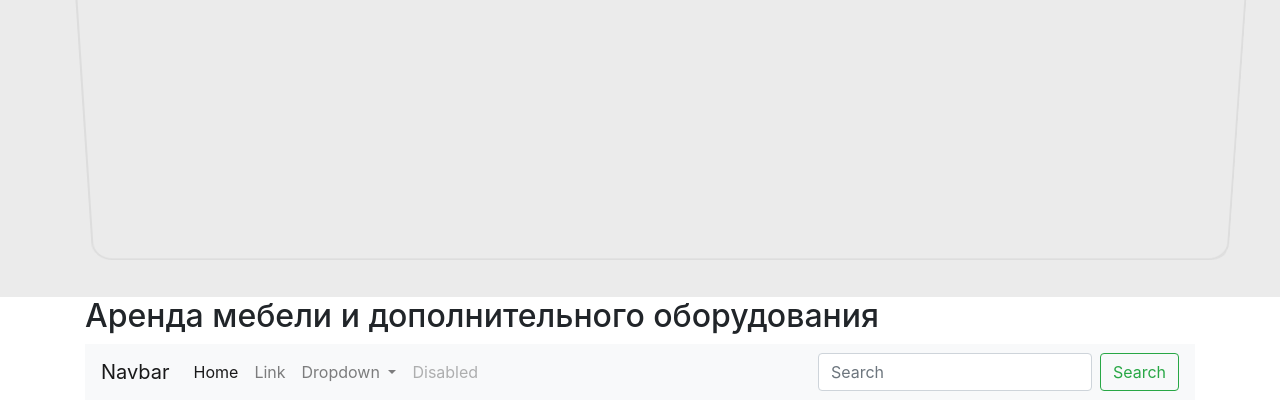
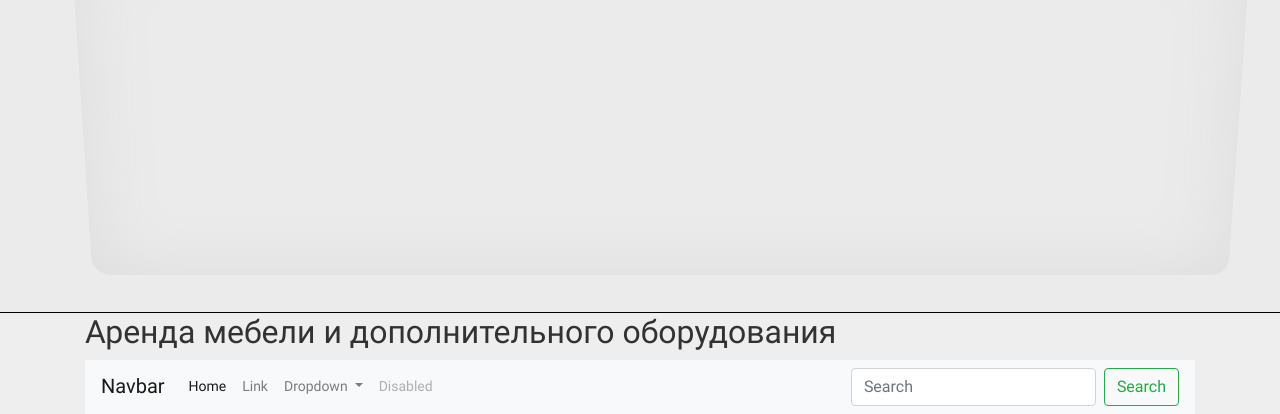
Before and after one commit to hramn1/Glavtent-group, a website: page index.html in a window 1280 px wide. Shown: the part 742-1156 px from the top of the page. Drawn offline with nearby package versions, Linux system fonts and the light colour scheme; files that its build step writes are made by us from their sources.

Commit message:
верстка

```diff
--- a/sass/blocks/cube.scss
+++ b/sass/blocks/cube.scss
@@ -22,13 +22,13 @@
   left: 0;
   width: 100%;
   height: 380px;
-  padding: 5px 13px;
+  padding: 10px 13px;
   color: #1F0405;
   font-size: 16px;
   text-align: center;
   line-height: 70px;
   border-radius: 4px;
-  box-shadow: inset 0 0 0 2px #dddddd;
+  box-shadow: inset 0 0 70px 4px #ddd;
   overflow: hidden;
   border-radius: 20px;
   &--front {
--- a/sass/blocks/tent.scss
+++ b/sass/blocks/tent.scss
@@ -1,11 +1,17 @@
 .tent{
 	padding: 20px 80px 70px;
 	border-top: solid 1px $grey-color;
+	border-bottom: solid 1px black;
 	background-color: rgb(235,235,235);
+	&__title{
+		margin-bottom: 20px;
+		margin-top: 15px;
+	}
 }
 .tent-title{
 	text-align: center;
 	padding-bottom:70px;
+	margin-top: 15px;
 }
 .widget-item{
 	margin-top: 10px;
@@ -22,5 +28,6 @@
 	}
 	&__title{
 		margin-bottom: 10px;
+		margin-top: 15px;
 	}
 }
--- /dev/null
+++ b/sass/global.scss
@@ -0,0 +1,21 @@
+@font-face {
+  font-family:"Roboto";
+  font-weight:700;
+  font-style:normal;
+  src:url(../fonts/Robotobold.woff2) format("woff2"),
+  url(../fonts/Robotobold.woff) format("woff");
+}
+@font-face {
+  font-family:"Roboto";
+  font-weight:400;
+  font-style:normal;
+  src:url(../fonts/Roboto.woff2) format("woff2"),
+  url(../fonts/Roboto.woff) format("woff");
+}
+body {
+  font-family: "Roboto", "Arial", sans-serif;
+  background-color: $grey-color;
+  font-size: 14px;
+  line-height: 140%;
+  color: #323232;
+}
--- a/sass/style.scss
+++ b/sass/style.scss
@@ -1,4 +1,5 @@
 @import "variables.scss";
+@import "global.scss";
 @import "blocks/header.scss";
 @import "blocks/cube.scss";
 @import "blocks/tent.scss";
```
Also changed, not shown: fonts/Roboto.woff (added), fonts/Roboto.woff2 (added), fonts/Robotobold.woff (added), fonts/Robotobold.woff2 (added).
